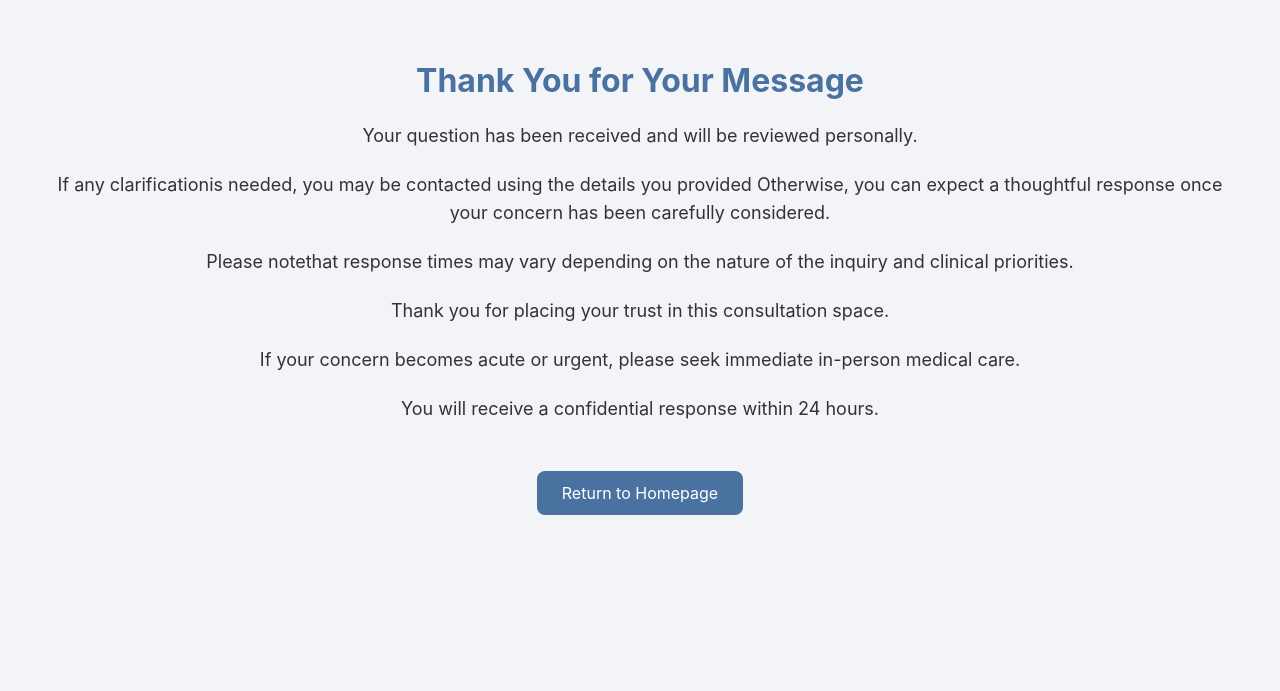
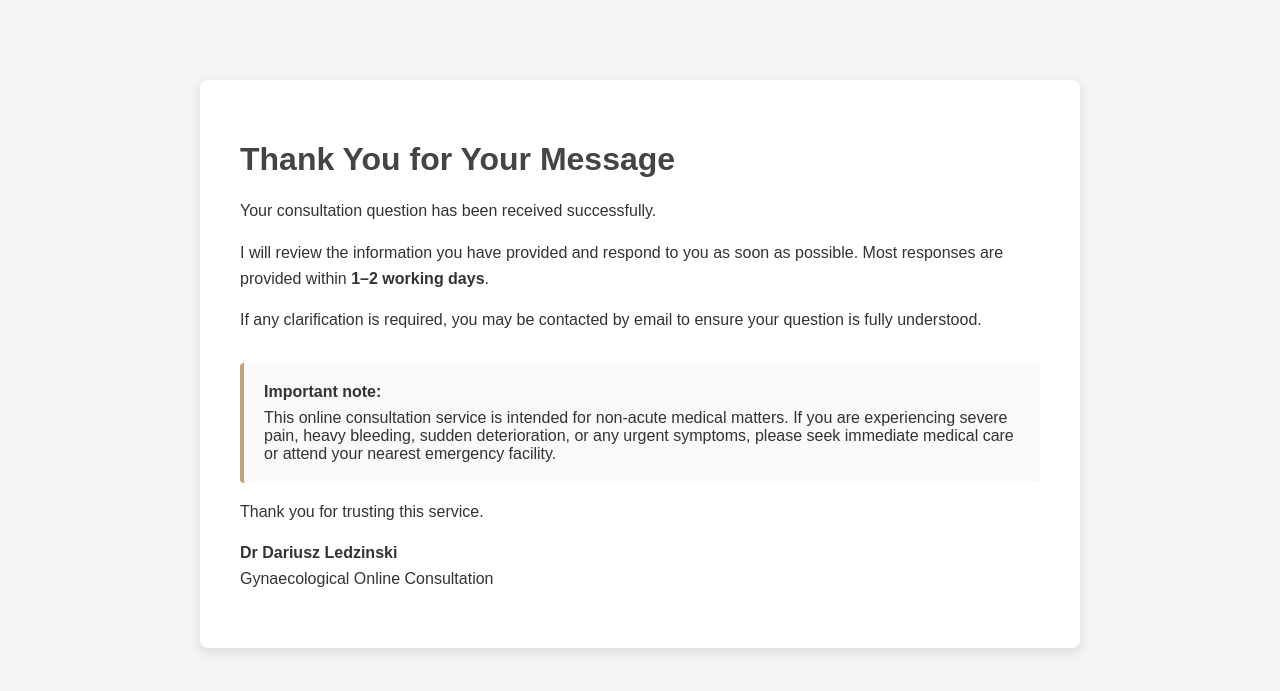
Before and after one commit to darledzinski-create/gyne-consulting--platform, a Flask app: template templates/thank_you.html in a window 1280 px wide. Shown: the top 691 px of the page. Run offline with Flask 3, Linux system fonts and the light colour scheme; the template is opened without the code that fills it, so the values that code supplies are empty.

Commit message:
Update thank_you.html

```diff
--- a/templates/thank_you.html
+++ b/templates/thank_you.html
@@ -2,82 +2,90 @@
 <html lang="en">
 <head>
     <meta charset="UTF-8">
+    <title>Thank You</title>
     <meta name="viewport" content="width=device-width, initial-scale=1.0">
-    <title>Thank You</title>
 
     <style>
         body {
             margin: 0;
-            font-family: 'Inter', sans-serif;
-            background: #f2f4f8;
+            padding: 0;
+            font-family: Arial, Helvetica, sans-serif;
+            background-color: #f4f4f4;
             color: #333;
-            text-align: center;
-            padding: 40px;
         }
 
-        .card {
-            background: white;
-            max-width: 600px;
-            margin: 100px auto;
+        .page-wrapper {
+            max-width: 800px;
+            margin: 80px auto;
+            background: #ffffff;
             padding: 40px;
-            border-radius: 14px;
-            box-shadow: 0 4px 20px rgba(0,0,0,0.15);
+            border-radius: 8px;
+            box-shadow: 0 4px 12px rgba(0, 0, 0, 0.1);
         }
 
         h1 {
-            color: #4a72a1;
-            font-size: 32px;
-            font-weight: 700;
+            color: #444;
+            margin-bottom: 20px;
         }
 
         p {
-            font-size: 18px;
             line-height: 1.6;
-            margin-top: 20px;
+            margin-bottom: 16px;
         }
 
-        a {
-            display: inline-block;
+        .note {
             margin-top: 30px;
-            padding: 12px 25px;
-            background: #4a72a1;
-            color: white;
-            text-decoration: none;
-            border-radius: 8px;
-            font-size: 16px;
+            padding: 20px;
+            background-color: #f9f9f9;
+            border-left: 4px solid #c2a27a;
+            border-radius: 4px;
         }
 
-        a:hover {
-            background: #3a5a80;
+        .note strong {
+            display: block;
+            margin-bottom: 8px;
         }
     </style>
 </head>
 
 <body>
-    <div class="content-wrapper">
+
+    <div class="page-wrapper">
+
         <h1>Thank You for Your Message</h1>
-        <p>Your question has been received and will be reviewed personally.
-        <p>
-        <p>
-          If any clarificationis needed, you may be contacted using the details you provided
-          Otherwise, you can expect a thoughtful response once your concern has been carefully considered.
-        <p>
 
         <p>
-          Please notethat response times may vary depending on the nature of the inquiry and clinical priorities.
-        <p>
-
-        <p class="soft-note">
-          Thank you for placing your trust in this consultation space.
-        <p>
-
-        <p class="safety-note">
-          If your concern becomes acute or urgent, please seek immediate in-person medical care.
+            Your consultation question has been received successfully.
         </p>
 
-        <p>You will receive a confidential response within 24 hours.</p>
+        <p>
+            I will review the information you have provided and respond to you as soon as possible.
+            Most responses are provided within <strong>1–2 working days</strong>.
+        </p>
 
-        <a href="/">Return to Homepage</a>
+        <p>
+            If any clarification is required, you may be contacted by email to ensure your question
+            is fully understood.
+        </p>
+
+        <div class="note">
+            <strong>Important note:</strong>
+            This online consultation service is intended for non-acute medical matters.
+            If you are experiencing severe pain, heavy bleeding, sudden deterioration,
+            or any urgent symptoms, please seek immediate medical care or attend your nearest
+            emergency facility.
+        </div>
+
+        <p>
+            Thank you for trusting this service.
+        </p>
+
+        <p>
+            <strong>Dr Dariusz Ledzinski</strong><br>
+            Gynaecological Online Consultation
+        </p>
+
     </div>
+
 </body>
 </html>
```
